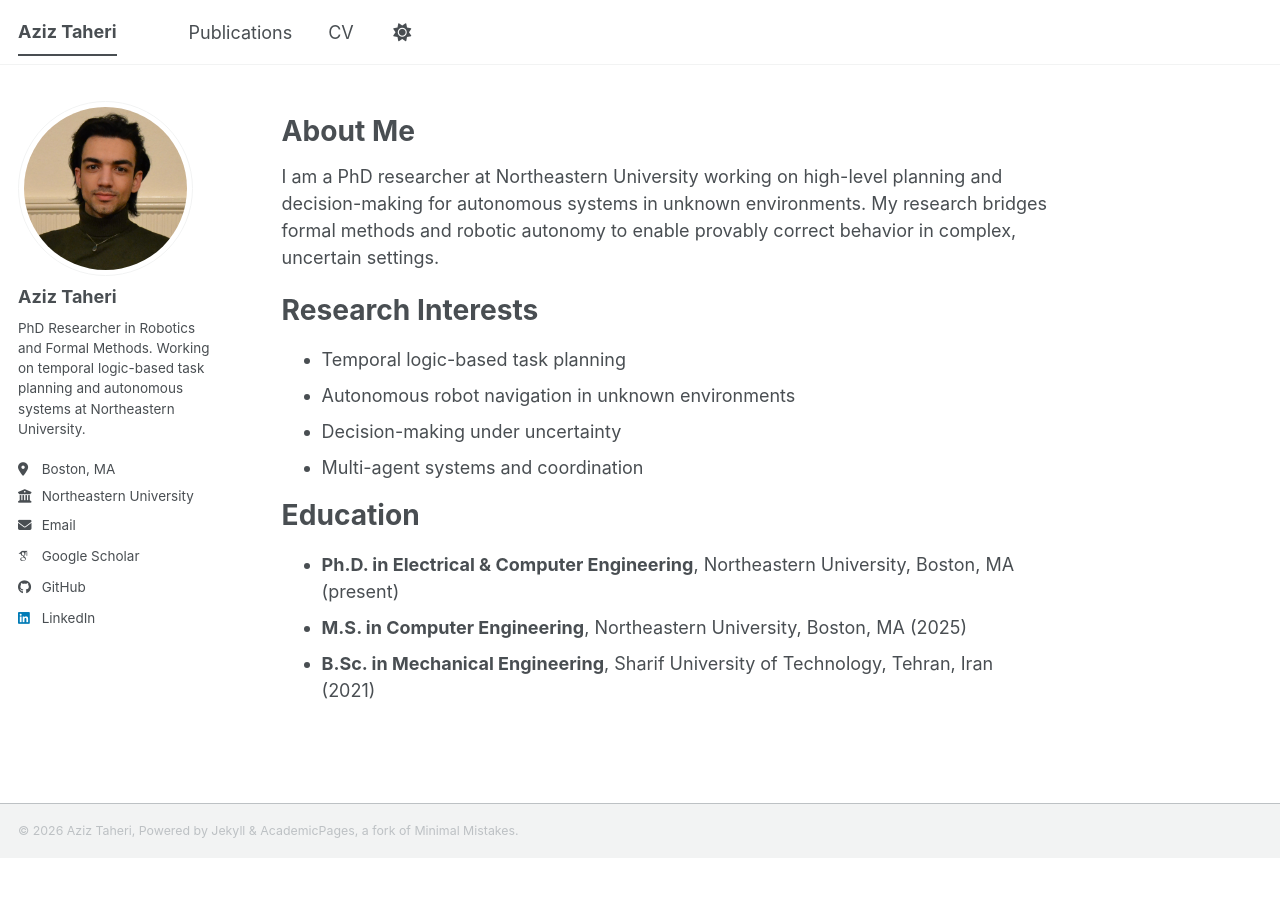
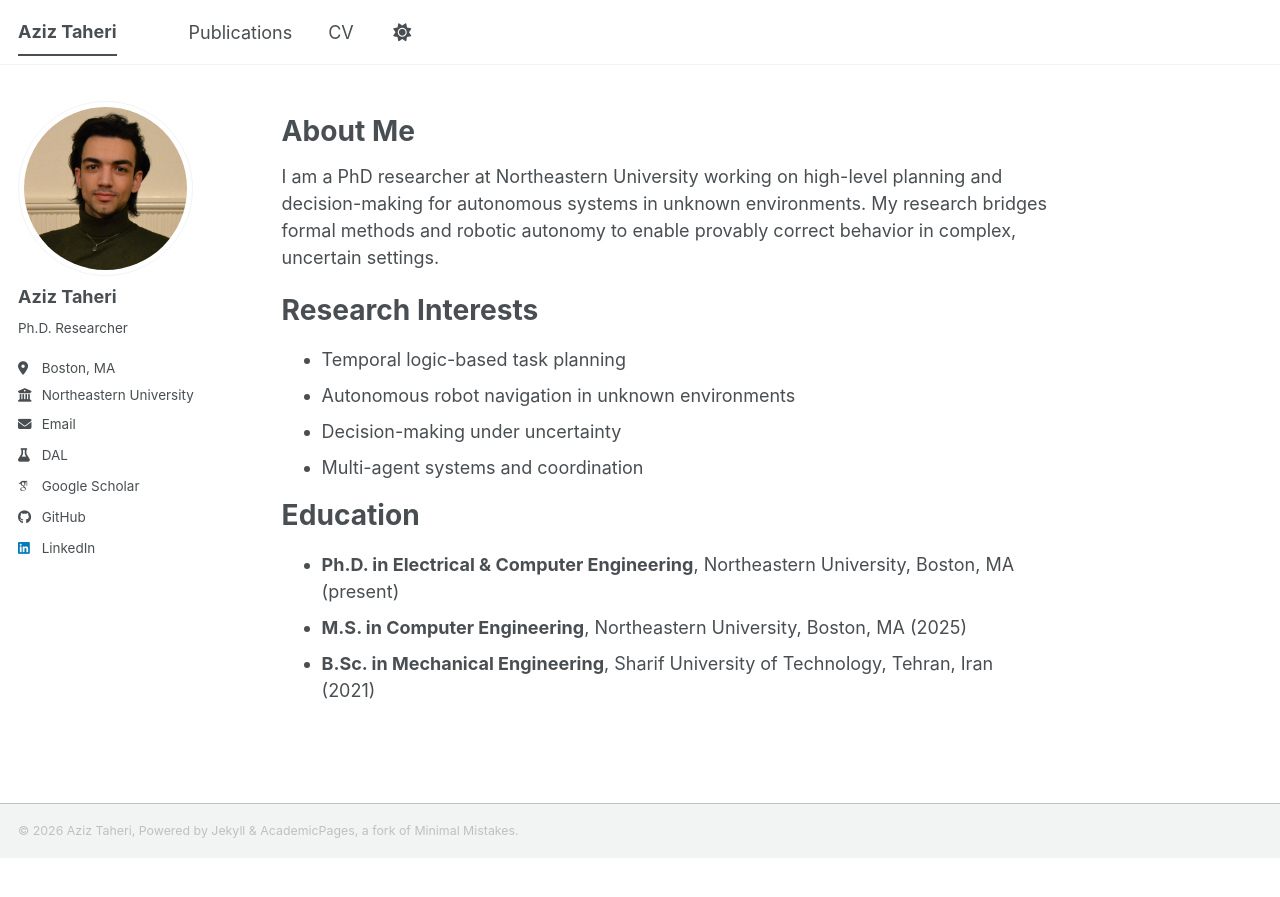
Before and after one commit to taheri-az/taheri-az.github.io, a Jekyll site: the page built from _pages/about.md, in a window 1280 px wide. Shown: the top 897 px of the page. Built offline with Jekyll 4.4.1, drawn with Linux system fonts in a browser that asks for light colours; some web fonts are replaced; a script bundle is joined from its source files by our own code; library files that are not in the unit come from our copies.

Commit message:
Update 7

```diff
--- a/_config.yml
+++ b/_config.yml
@@ -25,7 +25,7 @@ author:
   avatar           : "profile.jpeg"
   name             : "Aziz Taheri"
   pronouns         : # example: "she/her"
-  bio              : "PhD Researcher in Robotics and Formal Methods. Working on temporal logic-based task planning and autonomous systems at Northeastern University."
+  bio              : "Ph.D. Researcher"
   location         : "Boston, MA"
   employer         : "Northeastern University"
   uri              : # URL
--- a/_includes/author-profile.html
+++ b/_includes/author-profile.html
@@ -35,6 +35,7 @@
       {% endif %}
       {% if author.email %}
         <li><a href="mailto:{{ author.email }}"><i class="fas fa-fw fa-envelope icon-pad-right" aria-hidden="true"></i>{{ site.data.ui-text[site.locale].email_label | default: "Email" }}</a></li>
+        <li><a href="https://sites.google.com/view/daksaray/dependable-autonomy-lab-dal?authuser=0" target="_blank"><i class="fas fa-fw fa-flask icon-pad-right" aria-hidden="true"></i>DAL</a></li>
       {% endif %}
 
       <!-- Font Awesome and Academicons icons / Academic websites -->
```
